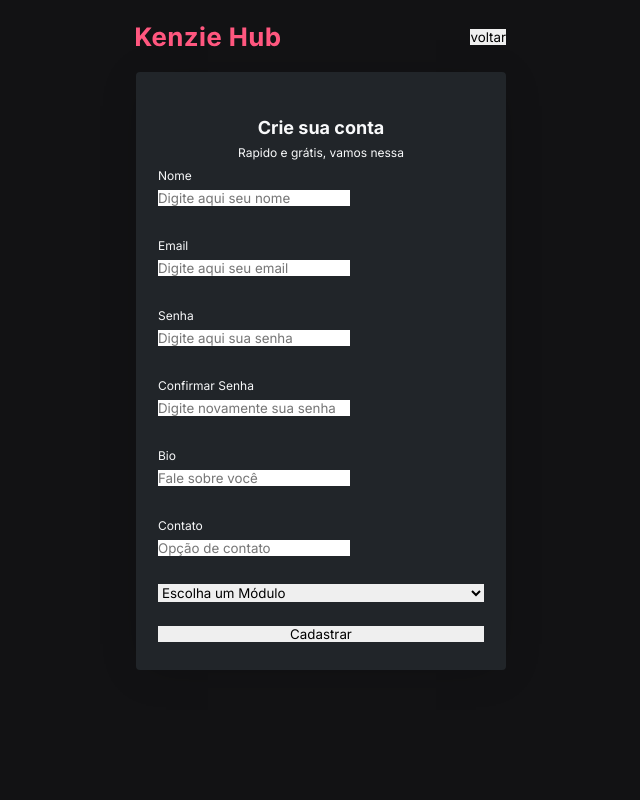
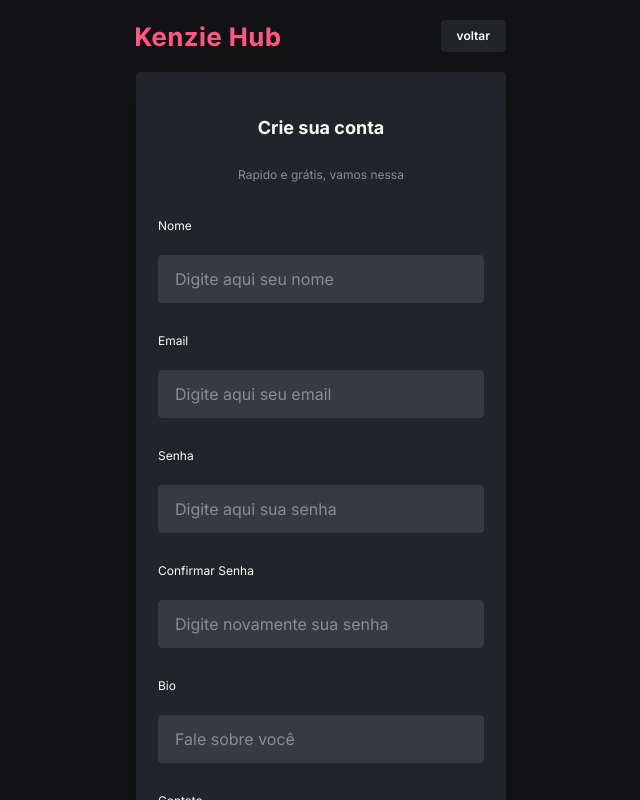
Before and after one commit to Kenzie-Academy-Brasil-Developers/react-entrega-kenzie-hub-ThomSchreiner, a React (Create React App) app: page /register in a window 1280 px wide. Shown: the top 800 px of the page, without its empty margins (319-959 px from the left). Built offline with nearby package versions, Linux system fonts and the light colour scheme.

Commit message:
feat: add input and button components

```diff
--- a/package.json
+++ b/package.json
@@ -11,6 +11,7 @@
     "react": "^18.2.0",
     "react-dom": "^18.2.0",
     "react-hook-form": "^7.37.0",
+    "react-icons": "^4.4.0",
     "react-router-dom": "^6.4.2",
     "react-scripts": "5.0.1",
     "react-toastify": "^9.0.8",
--- a/src/components/Header/index.jsx
+++ b/src/components/Header/index.jsx
@@ -1,5 +1,6 @@
 import { useNavigate } from "react-router-dom"
 import logo from "../../assets/Logo.svg"
+import { StyledButton } from "../../style/button"
 import { StyledHeader } from "./style"
 
 export function Header({ isLogged, setIsLogged, loginPage, className, children }) {
@@ -20,11 +21,27 @@
                <ul>
                   {isLogged ? (
                      <li>
-                        <button onClick={logOut}>Sair</button>
+                        <StyledButton
+                           color="grey"
+                           heigth="small"
+                           isActive={true}
+                           type="button"
+                           onClick={logOut}
+                        >
+                           Sair
+                        </StyledButton>
                      </li>
                   ) : (
                      <li>
-                        <button onClick={() => navigate(-1)}>voltar</button>
+                        <StyledButton
+                           color="grey"
+                           heigth="small"
+                           isActive={true}
+                           type="button"
+                           onClick={() => navigate(-1)}
+                        >
+                           voltar
+                        </StyledButton>
                      </li>
                   )}
                </ul>
--- a/src/components/Input/index.jsx
+++ b/src/components/Input/index.jsx
@@ -1,15 +1,23 @@
+import { BiErrorCircle } from "react-icons/bi"
+
 export function Input({ className, name, type, placeholder, register, errors }) {
    const [namePtBr, nameEng] = name
 
    return (
       <div className={className}>
-         <label className="text three" htmlFor="">
+         <label className="text three" htmlFor={nameEng}>
             {namePtBr}
          </label>
          <div>
-            <input type={type} placeholder={placeholder} {...register(nameEng)} />
-            {/* <img src="" alt="Erros" /> */}
-            <span className="text three">{errors[name]?.message}</span>
+            <input
+               className="text one"
+               id={nameEng}
+               type={type}
+               placeholder={placeholder}
+               {...register(nameEng)}
+            />
+            {/* <BiErrorCircle /> */}
+            {/* <span className="text three">{errors[name]?.message}</span> */}
          </div>
       </div>
    )
--- a/src/components/Input/style.js
+++ b/src/components/Input/style.js
@@ -3,4 +3,43 @@
 
 export const StyledInput = styled(Input)`
 
+   label {
+      display: inline-block;
+      margin-bottom: 18px;
+   }
+
+   div {
+      height: 48px;
+      position: relative;
+      inset: 0;
+
+      input {
+         width: 100%;
+         height: 100%;
+         border-radius: 4px;
+         padding-left: 16px;
+         padding-right: 40px;
+         color: var(--grey-0);
+         background-color: var(--grey-2);
+         border: 1px solid var(--grey-2);
+
+         &::placeholder {
+            color: var(--grey-1);
+         }
+
+         &:focus {
+            border-color: var(--grey-0);
+         }
+      }
+
+      svg {
+         position: absolute;
+         right: 10px;
+         top: 50%;
+         transform: translateY(-50%);
+         color: var(--negative);
+         font-size: 24px;
+         cursor: pointer;
+      }
+   }
 `
--- a/src/index.js
+++ b/src/index.js
@@ -10,7 +10,7 @@
 root.render(
    <React.StrictMode>
       <BrowserRouter >
-         <ToastContainer autoClose={2000} />
+         <ToastContainer autoClose={2000} theme="dark" />
          <GlobalStyle />
          <App />
       </BrowserRouter>
--- a/src/pages/DashboardPage/style.js
+++ b/src/pages/DashboardPage/style.js
@@ -1,7 +1,7 @@
 import styled from "styled-components"
 
 export const DivContainer = styled.div`
-   margin-top: 37px;
+   margin: 37px auto;
    color: var(--grey-0);
 
    h1 {
--- a/src/pages/LoginPage/index.jsx
+++ b/src/pages/LoginPage/index.jsx
@@ -6,6 +6,8 @@
 import * as yup from "yup"
 import { api } from "./../../services/api"
 import { toast } from "react-toastify"
+import { StyledInput } from "../../components/Input/style"
+import { StyledButton } from "../../style/button"
 
 export function LoginPage({ isLogged, setIsLogged, setUser }) {
    const navigate = useNavigate()
@@ -43,27 +45,23 @@
          <DivContainer className="container small">
             <h3 className="title three">Login</h3>
             <form onSubmit={handleSubmit(onSubmit)}>
-               <label className="text three" htmlFor="email">
-                  Email
-               </label>
-               <input
-                  id="email"
+               <StyledInput
+                  name={["Email", "email"]}
                   type="email"
                   placeholder="Digite seu email"
-                  {...register("email")}
+                  register={register}
+                  errors={errors}
                />
-
-               <label className="text three" htmlFor="password">
-                  Senha
-               </label>
-               <input
-                  id="password"
+               <StyledInput
+                  name={["Senha", "password"]}
                   type="password"
                   placeholder="Digite sua senha"
-                  {...register("password")}
+                  register={register}
+                  errors={errors}
                />
-
-               <button type="submit">Entrar</button>
+               <StyledButton color="primary" heigth="default" isActive={true} type="submit">
+                  Entrar
+               </StyledButton>
             </form>
             <span className="text three bold">Ainda não possui uma conta?</span>
             <Link to="/register">Cadastre-se</Link>
--- a/src/pages/LoginPage/style.js
+++ b/src/pages/LoginPage/style.js
@@ -17,12 +17,29 @@
    form {
       display: flex;
       flex-direction: column;
-        gap: 24px;
+      gap: 26px;
       width: 100%;
-
+      margin-bottom: 34px;
    }
 
    span {
       text-align: center;
+      margin-bottom: 22px;
+   }
+
+   a {
+      width: 100%;
+      height: 48px;
+      background-color: var(--grey-1);
+      color: var(--grey-0);
+      display: flex;
+      align-items: center;
+      justify-content: center;
+      border-radius: 4px;
+      text-decoration: none;
+
+      &:hover{
+         background-color: var(--grey-2);
+      }
    }
 `
--- a/src/pages/SignupPage/index.jsx
+++ b/src/pages/SignupPage/index.jsx
@@ -7,9 +7,12 @@
 import { api } from "./../../services/api"
 import { toast } from "react-toastify"
 import { useNavigate } from "react-router-dom"
+import { StyledButton } from "./../../style/button"
+import { useEffect, useState } from "react"
 
 export function SignupPage({ isLogged }) {
    const navigate = useNavigate()
+   const [isActive, setIsActive] = useState(false)
 
    const schema = yup.object({
       name: yup.string().required("Nome obrigatório!"),
@@ -37,6 +40,7 @@
 
    function onSubmit(data) {
       console.log(data)
+
       api.post("/users", data)
          .then((resp) => {
             toast.success("Cadastro realizado com sucesso!")
@@ -44,6 +48,11 @@
          })
          .catch((err) => toast.error(err.response.data.message))
    }
+
+   useEffect(() => {
+      setIsActive(!Object.keys(errors).length)
+      // eslint-disable-next-line react-hooks/exhaustive-deps
+   }, [Object.keys(errors).length])
 
    const inputsGuide = [
       { name: ["Nome", "name"], type: "text", placeholder: "Digite aqui seu nome" },
@@ -75,13 +84,24 @@
                      errors={errors}
                   />
                ))}
-               <select {...register("course_module")}>
+
+               <label className="text three" htmlFor="course_module">
+                  Selecionar módulo
+               </label>
+               <select className="text one" id="course_module" {...register("course_module")}>
                   {["Escolha um", "1º", "2º", "3º", "4º", "5º", "6º"].map((count, i) => (
                      <option key={i} value={i ? `${count} Módulo` : ""}>{`${count} Módulo`}</option>
                   ))}
                </select>
-
-               <button type="submit">Cadastrar</button>
+               <StyledButton
+                  color="primary"
+                  heigth="default"
+                  isActive={isActive}
+                  disabled={!isActive}
+                  type="submit"
+               >
+                  Cadastrar
+               </StyledButton>
             </form>
          </DivContainer>
       </>
--- a/src/pages/SignupPage/style.js
+++ b/src/pages/SignupPage/style.js
@@ -10,11 +10,29 @@
    color: var(--grey-0);
    background-color: var(--grey-3);
 
+   h1 {
+      margin-bottom: 22px;
+   }
+
+   span {
+      color: var(--grey-1);
+      margin-bottom: 28px;
+   }
 
    form {
       width: 100%;
       display: flex;
       flex-direction: column;
-        gap: 24px;
+      gap: 26px;
+
+      select {
+         width: 100%;
+         height: 48px;
+         padding-left: 16px;
+         border-radius: 4px;
+         color: var(--grey-0);
+         background-color: var(--grey-2);
+         border: 1px solid var(--grey-2);
+      }
    }
 `
--- /dev/null
+++ b/src/style/button.js
@@ -0,0 +1,59 @@
+import styled, { css } from "styled-components";
+
+const buttonHeigth = {
+   default: css`
+      height: 48px;
+      padding: 10px 22px;
+      font-weight: 500;
+      font-size: 16px;
+      line-height: 26px;
+   `,
+   small: css`
+      height: 32px;
+      padding: 1.5px 16px;
+      font-weight: 600;
+      font-size: 12px;
+      line-height: 28px;
+      background-color: var(--grey-3);
+
+      &:hover {
+         background-color: var(--grey-2);
+      }
+   `
+}
+
+const buttonColor = {
+   primary: css`
+      background-color: var(--primary);
+
+      &:hover {
+         background-color: var(--primary-focus);
+      }
+
+   `,
+   grey: css`
+       background-color: var(--grey-1);
+
+      &:hover {
+         background-color: var(--grey-2);
+      }
+   `,
+   disabled: css`
+      background-color: var(--primary-disabled);
+      cursor: no-drop;
+
+      &:hover {
+         background-color: var(--primary-disabled);
+      }
+`
+}
+// color="primary" heigth="default" isActive={true}
+export const StyledButton = styled.button`
+   color: var(--white);
+   border-radius: 4px;
+
+   ${({ heigth, color }) => heigth === "default" && buttonColor[color]}
+   ${({ isActive }) => !isActive && buttonColor.disabled}
+   ${({ heigth }) => buttonHeigth[heigth]}
+
+`
--- a/src/style/global.js
+++ b/src/style/global.js
@@ -10,6 +10,7 @@
     border: none;
     outline: none;
     font-family: 'Inter', sans-serif;
+    transition: 0.15s;
 }
 
 img {
@@ -27,12 +28,13 @@
 :root {
     --primary: #FF577F;
     --primary-focus: #FF427F;
-    --primary-negative: #59323F;
+    --primary-disabled: #59323F;
     --grey-4: #121214;
     --grey-3: #212529;
     --grey-2: #343B41;
     --grey-1: #868E96;
     --grey-0: #F8F9FA;
+    --white: #FFFFFF;
     --success: #3FE864;
     --negative: #E83F5B;
     --shadow: rgba(0, 0, 0, 0.25);
```
Also changed, not shown: 1 other file (tests, documents, lock files or other folders). Lines whose indentation alone changed are shown as unchanged.
